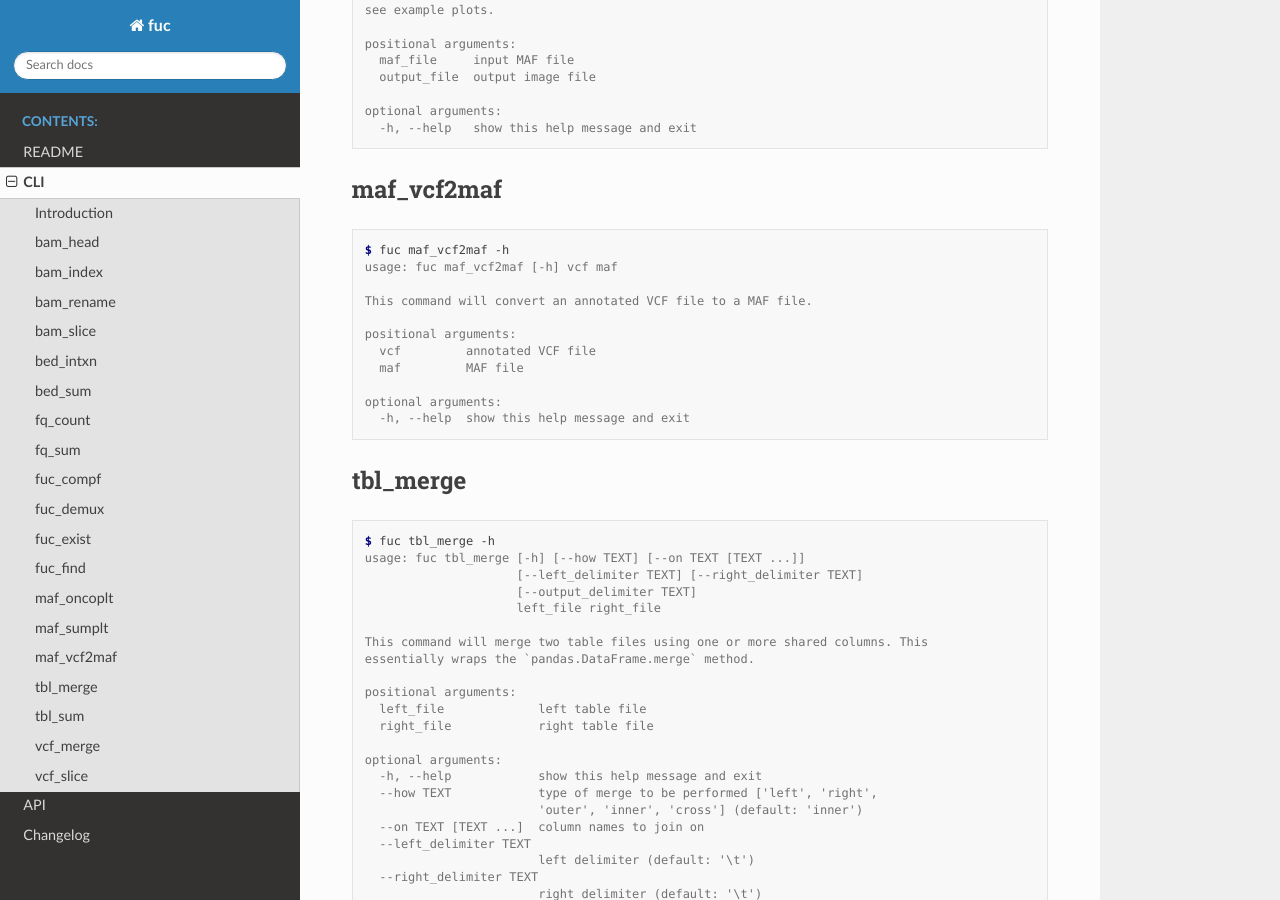
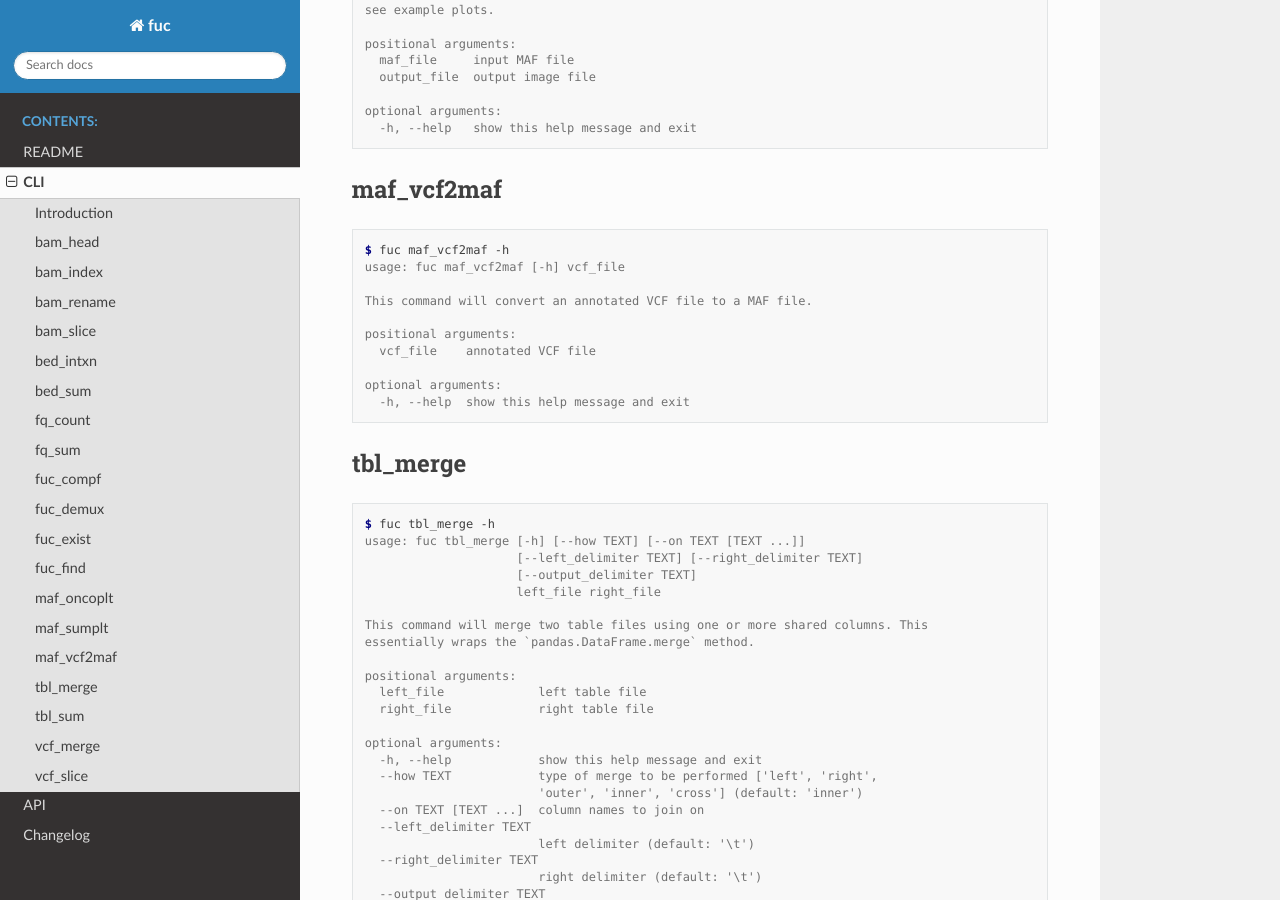
Before and after one commit to sbslee/fuc, a Sphinx documentation site: the page built from docs/cli.rst, in a window 1280 px wide and 900 px high, scrolled down 5281 px. Built offline with Sphinx 7.4.7 and the Read the Docs theme 2.0.0, drawn with Linux system fonts in a browser that asks for light colours.

```diff
--- a/docs/cli.rst
+++ b/docs/cli.rst
@@ -318,13 +318,12 @@ maf_vcf2maf
 .. code-block:: console
 
    $ fuc maf_vcf2maf -h
-   usage: fuc maf_vcf2maf [-h] vcf maf
+   usage: fuc maf_vcf2maf [-h] vcf_file
 
    This command will convert an annotated VCF file to a MAF file.
 
    positional arguments:
-     vcf         annotated VCF file
-     maf         MAF file
+     vcf_file    annotated VCF file
 
    optional arguments:
      -h, --help  show this help message and exit
```
Also changed, not shown: 1 other file.
